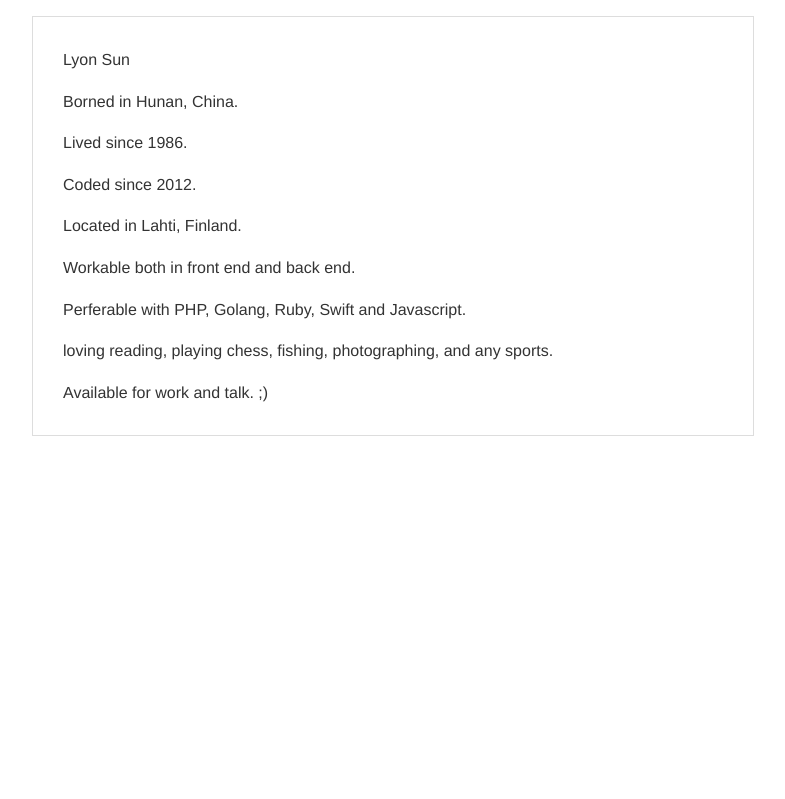
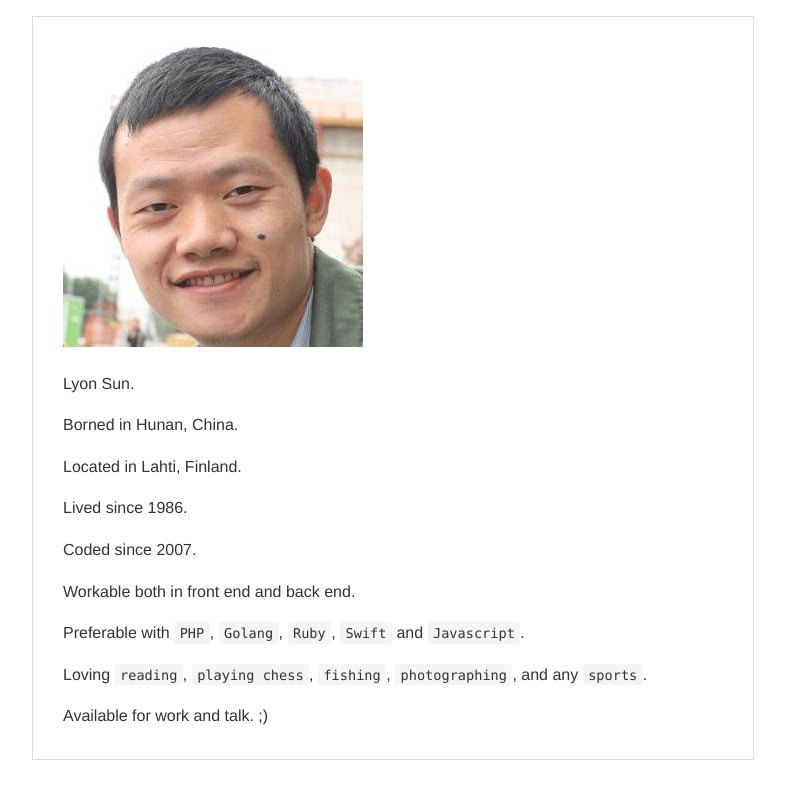
Before and after one commit to lyonsun/jekyll-blog, a Jekyll site: the page about.html, which Jekyll copies as it is, in a window 1280 px wide. Shown: the top 799 px of the page, without its empty margins (247-1032 px from the left). Built offline with Jekyll 4.4.1, drawn with Linux system fonts in a browser that asks for light colours; Markdown is read by kramdown in place of the engine named in the settings.

Commit message:
about page fix.

```diff
--- a/about.html
+++ b/about.html
@@ -1015,12 +1015,13 @@ body .markdown-body
     page-break-after: avoid;
   }
 }
-</style><title>About</title></head><body><article class="markdown-body"><p>Lyon Sun</p>
+</style><title>About</title></head><body><article class="markdown-body"><p><img alt="Me" src="/assets/images/031ab34.jpg" /></p>
+<p>Lyon Sun.</p>
 <p>Borned in Hunan, China.</p>
+<p>Located in Lahti, Finland.</p>
 <p>Lived since 1986.</p>
-<p>Coded since 2012.</p>
-<p>Located in Lahti, Finland.</p>
+<p>Coded since 2007.</p>
 <p>Workable both in front end and back end. </p>
-<p>Perferable with PHP, Golang, Ruby, Swift and Javascript.</p>
-<p>loving reading, playing chess, fishing, photographing, and any sports.</p>
+<p>Preferable with <code>PHP</code>, <code>Golang</code>, <code>Ruby</code>, <code>Swift</code> and <code>Javascript</code>.</p>
+<p>Loving <code>reading</code>, <code>playing chess</code>, <code>fishing</code>, <code>photographing</code>, and any <code>sports</code>.</p>
 <p>Available for work and talk. ;)</p></article></body></html>
```
Also changed, not shown: about.md (+3 -1 lines), assets/images/031ab34.jpg (added).
